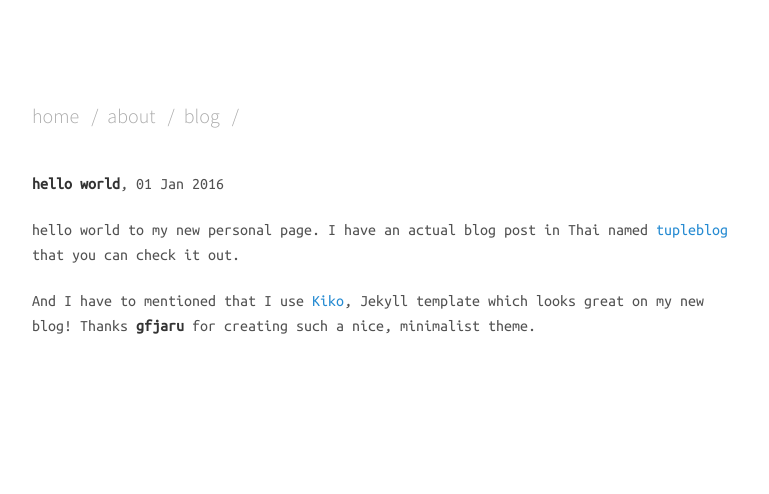
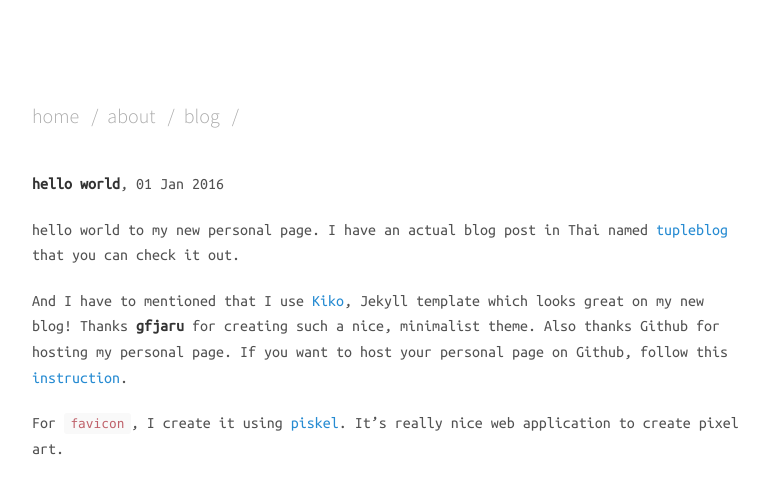
Before and after one commit to titipata/titipata.github.io, a Jekyll site: the page built from _posts/2016-01-01-hello.md, in a window 1280 px wide. Shown: the top 494 px of the page, without its empty margins (248-1017 px from the left). Built offline with Jekyll 4.4.1, drawn with Linux system fonts in a browser that asks for light colours; nearby versions of some CDN libraries; Markdown is read by kramdown in place of the engine named in the settings.

Commit message:
Modify hello world post

```diff
--- a/_posts/2016-01-01-hello.md
+++ b/_posts/2016-01-01-hello.md
@@ -7,4 +7,8 @@ named [tupleblog](http://tupleblog.github.io/) that you can check it out.
 
 And I have to mentioned that I use [Kiko](https://github.com/gfjaru/Kiko), Jekyll
 template which looks great on my new blog! Thanks **gfjaru** for creating such a
-nice, minimalist theme.
+nice, minimalist theme. Also thanks Github for hosting my personal page. If you
+want to host your personal page on Github, follow this [instruction](https://pages.github.com/).
+
+For `favicon`, I create it using [piskel](http://www.piskelapp.com/). It's really
+nice web application to create pixel art.
```
